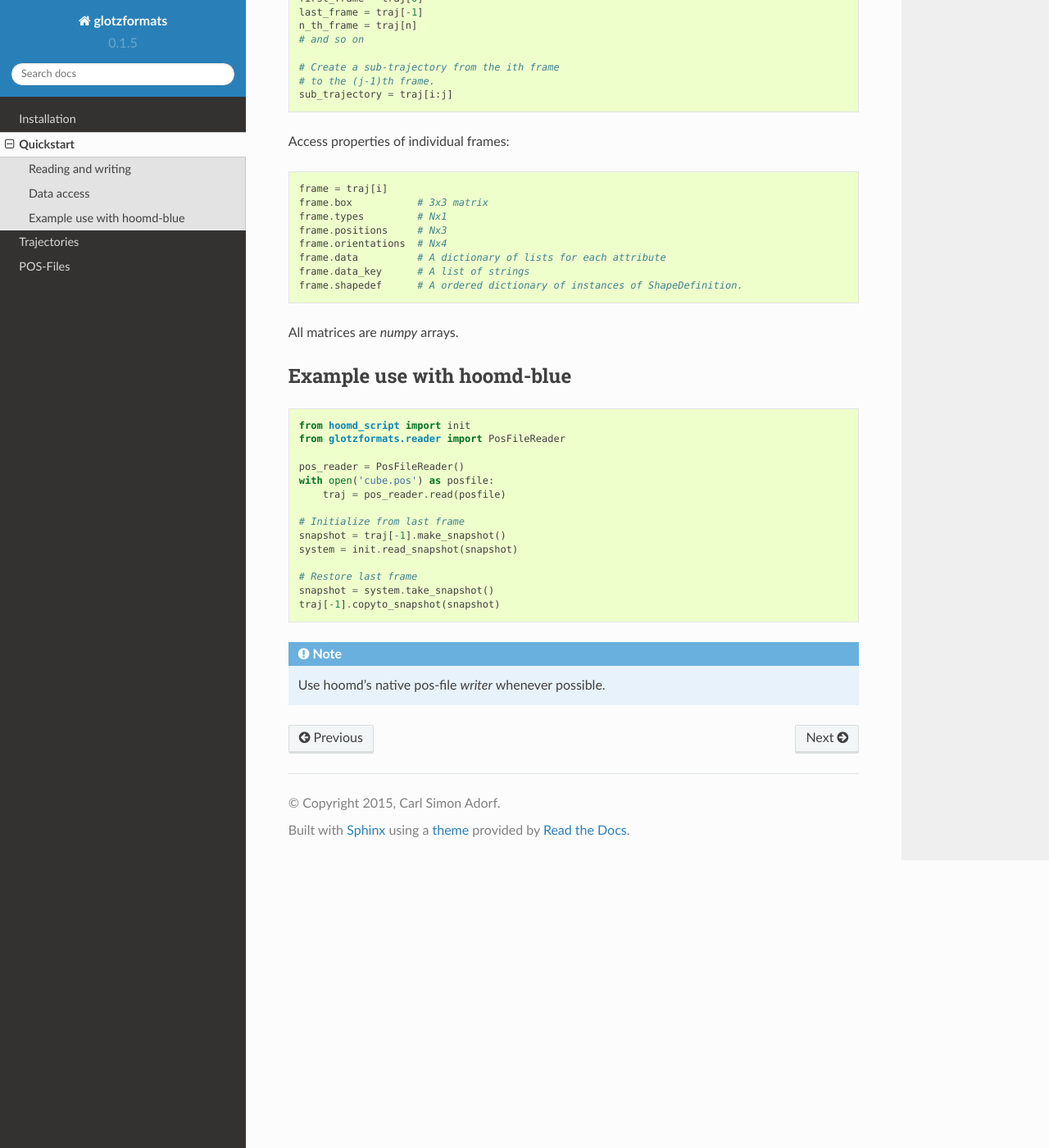
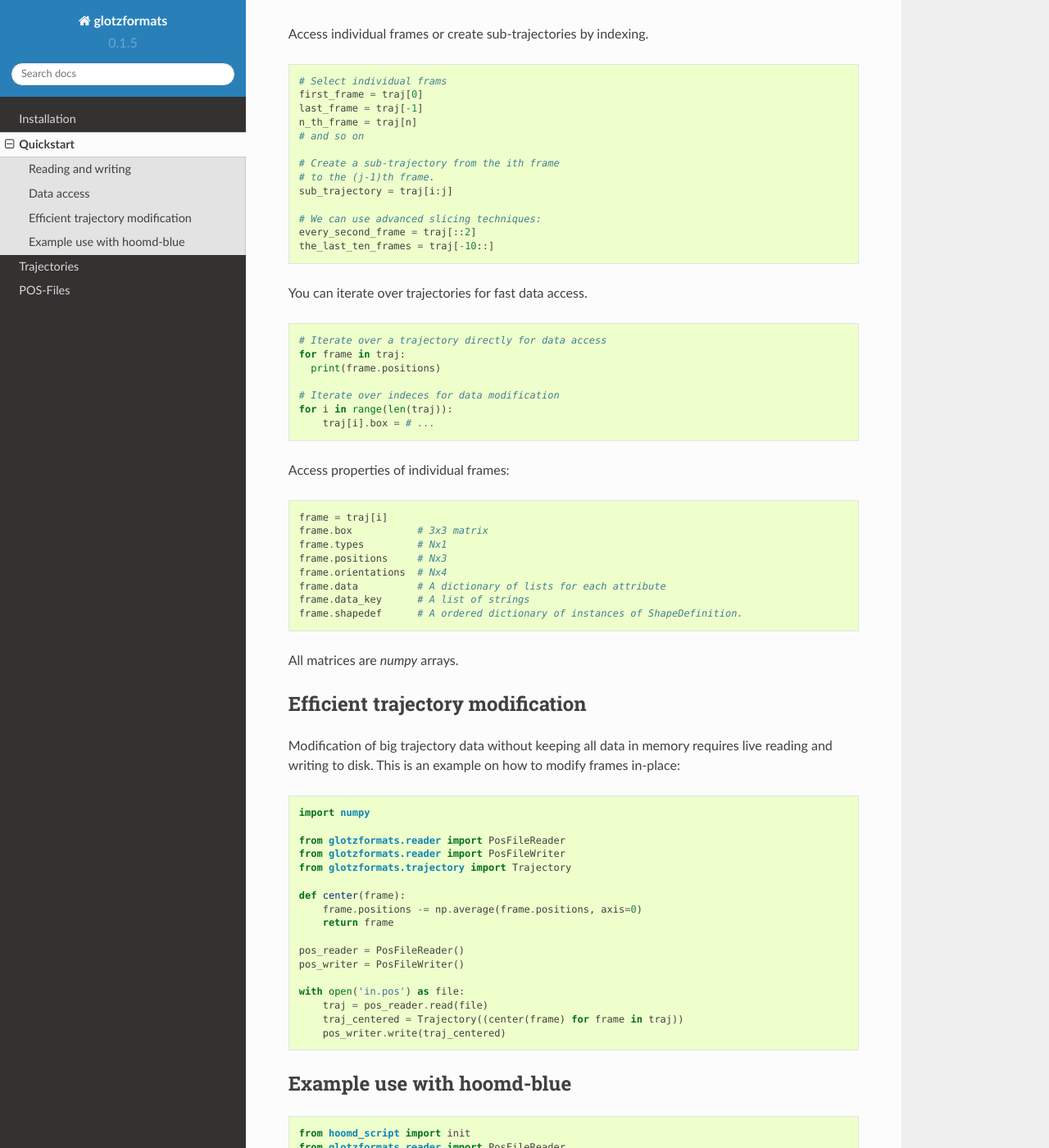
Before and after one commit to glotzerlab/garnett, a Sphinx documentation site: the page built from doc/quickstart.rst, in a window 1280 px wide and 1400 px high, scrolled down 561 px. Shown: the whole window at 82% size. Built offline with Sphinx 7.4.7 and the Read the Docs theme 2.0.0, drawn with Linux system fonts in a browser that asks for light colours; some of the changed text lies outside the part shown.

Commit message:
Update documentation to new iteration logic.

```diff
--- a/doc/conf.py
+++ b/doc/conf.py
@@ -23,7 +23,10 @@ from unittest.mock import MagicMock
 class Mock(MagicMock):
     @classmethod
     def __getattr__(cls, name):
-        return Mock()
+        if name == '_mock_methods':
+            return cls._mock_methods
+        else:
+            return Mock()
 
 MOCK_MODULES = ['numpy']
 sys.modules.update((mod_name, Mock()) for mod_name in MOCK_MODULES)
--- a/doc/quickstart.rst
+++ b/doc/quickstart.rst
@@ -10,11 +10,19 @@ Reading and writing
     from glotzformats.writer import PosFileWriter
 
     pos_reader = PosFileReader()
-    traj = pos_reader.read(open('posfile.pos'))
+    pos_writer = PosFileWriter()
 
-    pos_writer = PosFileWriter
-    with open('posfile2.pos', 'w') as posfile:
-        pos_writer.write(traj, posfile)
+    with open('posfile.pos') as file:
+        # Access the trajectory
+        traj = pos_reader.read(file)
+
+        # Write to standard out:
+        pos_writer.write(traj)
+
+        # or directly to a file:
+        with open('out.pos', 'w') as posfile:
+            pos_writer.write(traj, posfile)
+
 
 Data access
 -----------
@@ -33,6 +41,22 @@ Access individual frames or create sub-trajectories by indexing.
     # to the (j-1)th frame.
     sub_trajectory = traj[i:j]
 
+    # We can use advanced slicing techniques:
+    every_second_frame = traj[::2]
+    the_last_ten_frames = traj[-10::]
+
+You can iterate over trajectories for fast data access.
+
+.. code-block:: python
+
+    # Iterate over a trajectory directly for data access
+    for frame in traj:
+      print(frame.positions)
+
+    # Iterate over indeces for data modification
+    for i in range(len(traj)):
+        traj[i].box = # ...
+
 Access properties of individual frames:
 
 .. code-block:: python
@@ -47,6 +71,33 @@ Access properties of individual frames:
     frame.shapedef      # A ordered dictionary of instances of ShapeDefinition.
 
 All matrices are `numpy` arrays.
+
+Efficient trajectory modification
+---------------------------------
+
+Modification of big trajectory data without keeping all data in memory requires live reading and writing to disk.
+This is an example on how to modify frames in-place:
+
+.. code-block:: python
+
+    import numpy
+
+    from glotzformats.reader import PosFileReader
+    from glotzformats.reader import PosFileWriter
+    from glotzformats.trajectory import Trajectory
+
+    def center(frame):
+        frame.positions -= np.average(frame.positions, axis=0)
+        return frame
+
+    pos_reader = PosFileReader()
+    pos_writer = PosFileWriter()
+
+    with open('in.pos') as file:
+        traj = pos_reader.read(file)
+        traj_centered = Trajectory((center(frame) for frame in traj))
+        pos_writer.write(traj_centered)
+
 
 Example use with hoomd-blue
 ---------------------------
```
